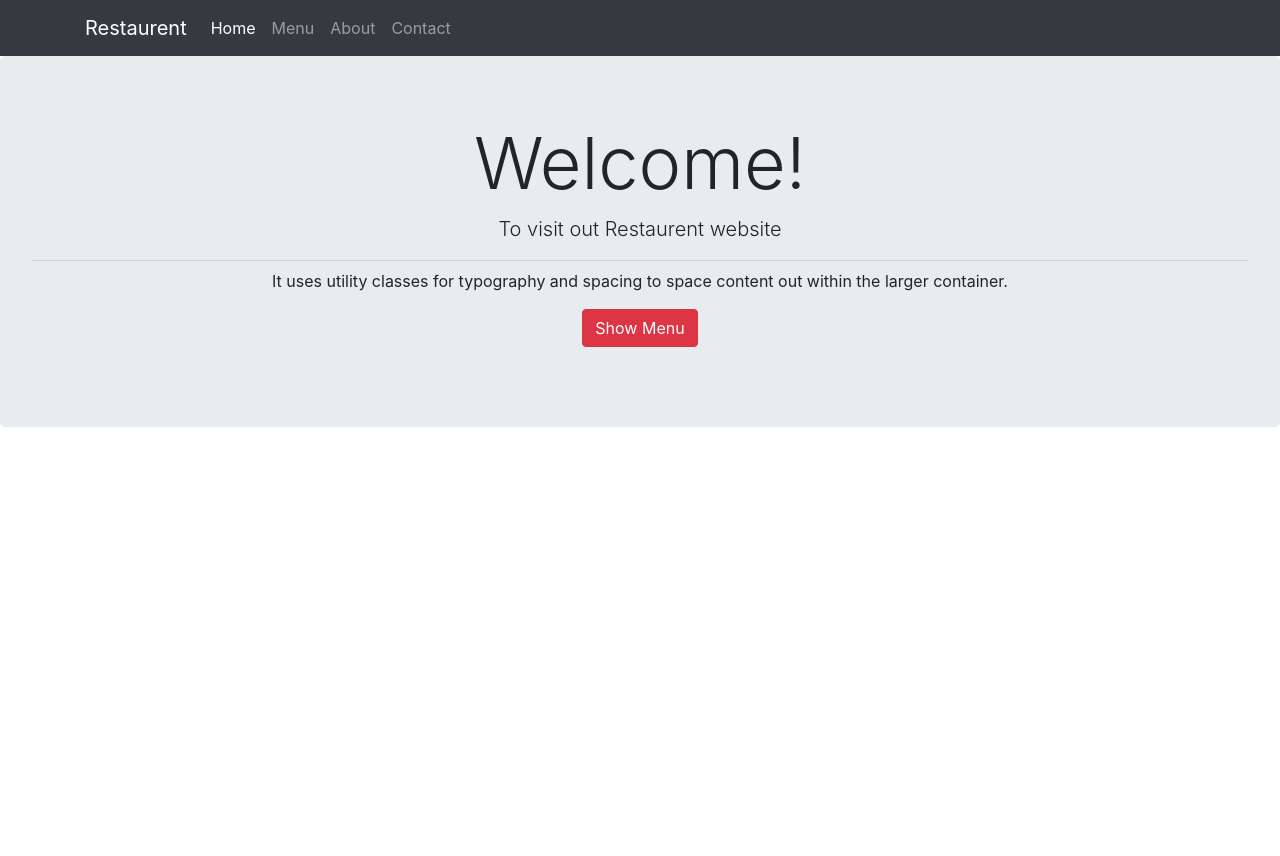
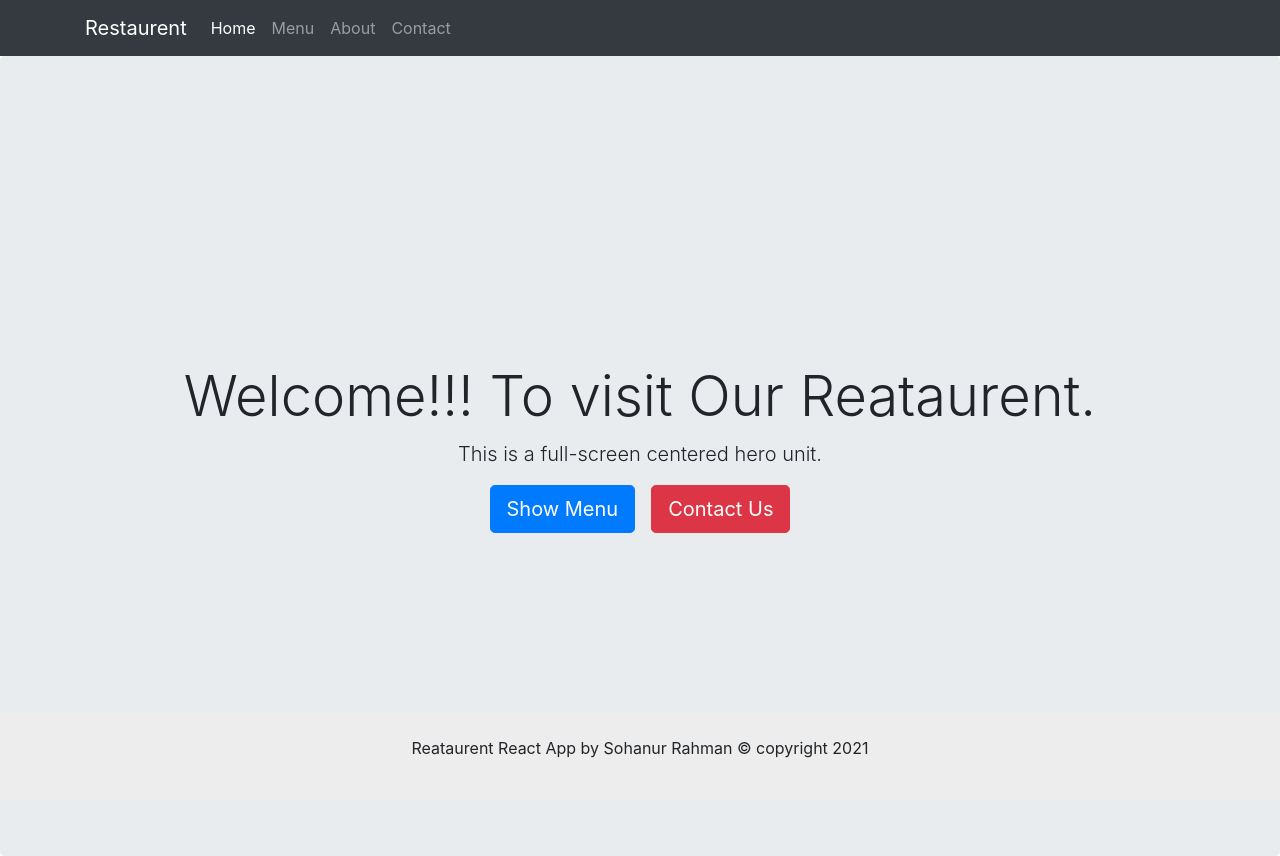
Before and after one commit to theSohanur/restaurent-project, a React (Create React App) app: page / in a window 1280 px wide. Before the commit the page ends 800 px from the top, so only its background shows below. Built offline with nearby package versions, Linux system fonts and the light colour scheme.

Commit message:
Handle from

```diff
--- a/src/App.css
+++ b/src/App.css
@@ -1,3 +1,11 @@
 .App {
   text-align: center;
 }
+
+.footer{
+  background-color: #EDEDED;
+  margin-top: 20px;
+  position: fixed;
+  bottom: 0;
+  width: 100%;
+}
--- a/src/components/MainComponent.js
+++ b/src/components/MainComponent.js
@@ -10,6 +10,7 @@ const MainComponent = () => {
         <div>
            <Header />
            <Body />
+           <Footer/>
         </div>
     )
 }
--- a/src/components/body/Contact.js
+++ b/src/components/body/Contact.js
@@ -16,39 +16,56 @@ class Contact extends Component {
             Message:"",
 
         }
+        this.handleInputChange = this.handleInputChange.bind(this);
+        this.handleSubmit = this.handleSubmit.bind(this);
     }
+
+    handleInputChange=event => {
+        const value = event.target.type ==='checkbox' ? event.target.checked: event.target.value;
+        const name = event.target.name;
+        this.setState({
+            [name]:value
+        })
+
+    }
+
+    handleSubmit = event => {
+        console.log(this.state);
+        event.preventDefault();
+    }
+
 
     render() {
         return (
             <div className="container">
-                <div className="row row-content">
-                    <div className="col-12 mt-4">
+                <div className="row row-content" style={{paddingLeft:"20px",textAlign:"left"}}>
+                    <div className="col-12 my-4">
                         <h3>Send us your Feedback</h3>
                     </div>
-                    <div className="col-12">
-                        <Form>
+                    <div className="col-12 col-m-7">
+                        <Form onSubmit={this.handleSubmit}>
                             <FormGroup row>
                                 <Label htmlFor='firstname' md={2}>First Name</Label>
                                 <Col md={10}>
-                                    <Input type='text' name='firstname' placeholder='First Name' value={this.state.firstname} />
+                                    <Input type='text' name='firstname' placeholder='First Name' value={this.state.firstname} onChange={this.handleInputChange} />
                                 </Col>
                             </FormGroup>
                             <FormGroup row>
                                 <Label htmlFor='Lasttname' md={2}>Last Name</Label>
                                 <Col md={10}>
-                                    <Input type='text' name='lastname' placeholder='Last Name' value={this.state.lastname} />
+                                    <Input type='text' name='lastname' placeholder='Last Name' value={this.state.lastname} onChange={this.handleInputChange} />
                                 </Col>
                             </FormGroup>
                             <FormGroup row>
                                 <Label htmlFor='telnum' md={2}>Contact Tel.</Label>
                                 <Col md={10}>
-                                    <Input type='text' name='telnum' placeholder='Tel. Number' value={this.state.telnum} />
+                                    <Input type='text' name='telnum' placeholder='Tel. Number' value={this.state.telnum} onChange={this.handleInputChange} />
                                 </Col>
                             </FormGroup>
                             <FormGroup row>
                                 <Label htmlFor='email' md={2}>E-mail</Label>
                                 <Col md={10}>
-                                    <Input type='text' name='email' placeholder='Email' value={this.state.email} />
+                                    <Input type='text' name='email' placeholder='Email' value={this.state.email} onChange={this.handleInputChange} />
                                 </Col>
                             </FormGroup>
                             <FormGroup row>
--- a/src/components/body/Home.js
+++ b/src/components/body/Home.js
@@ -1,21 +1,24 @@
 import React, { Component } from 'react'
-import { Jumbotron, Button } from 'reactstrap';
+// import { Jumbotron, Button } from 'reactstrap';
 import { Link } from 'react-router-dom';
 
 
 class Home extends Component {
     render() {
         return (
-            <div>
-                <Jumbotron>
-                    <h1 className="display-3">Welcome!</h1>
-                    <p className="lead">To visit out Restaurent website</p>
-                    <hr className="my-2" />
-                    <p>It uses utility classes for typography and spacing to space content out within the larger container.</p>
-                    <p className="lead">
-                    <Link to='/menu' className="btn btn-danger">Show Menu</Link>
-                    </p>
-                </Jumbotron>
+            <div className="container-fluid bg">
+                <div className="row">
+                    <div className="col-12 p-0">
+                        <div className="jumbotron min-vh-100 text-center m-0 d-flex flex-column justify-content-center">
+                            <h1 className="display-4">Welcome!!! To visit Our Reataurent.</h1>
+                            <p className="lead">This is a full-screen centered hero unit.</p>
+                            <p className="lead">
+                                <Link className="btn btn-primary btn-lg mx-2" to='/menu' role="button">Show Menu</Link>
+                                <Link className="btn btn-danger btn-lg mx-2" to='/contact' role="button">Contact Us</Link>
+                            </p>
+                        </div>
+                    </div>
+                </div>
             </div>
 
         )
--- a/src/components/footer/Footer.js
+++ b/src/components/footer/Footer.js
@@ -2,8 +2,14 @@ import React from 'react'
 
 const Footer = () => {
     return (
-        <div>
-
+        <div className='footer'>
+            <div className="container">
+                <div className="row justify-content-center">
+                    <div className="col-auto py-4">
+                        <p>Reataurent React App by Sohanur Rahman &#169; copyright 2021</p>
+                    </div>
+                </div>
+            </div>
         </div>
     )
 }
```
Also changed, not shown: 1 other file (tests, documents, lock files or other folders).
